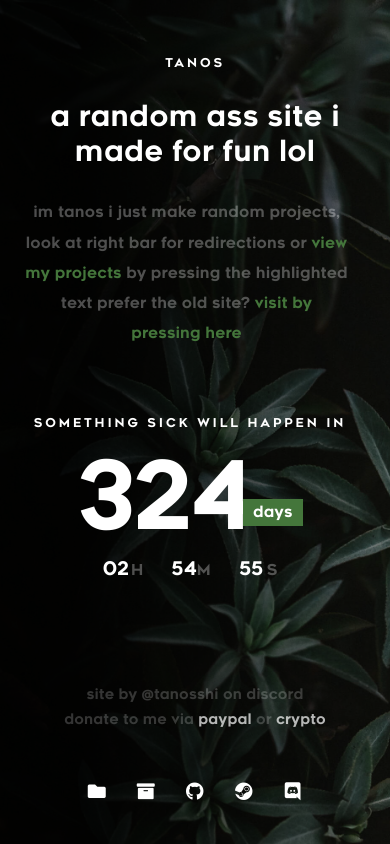
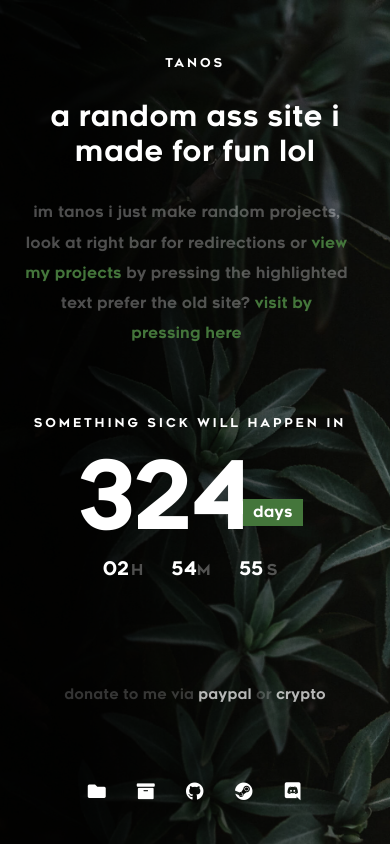
Before and after one commit to TacoGit/TacoGit.github.io, a PHP site: page / in a window 390 px wide. Run offline with PHP 8.4, Linux system fonts and the light colour scheme.

Commit message:
fix donation getting in way of navbar

```diff
--- a/css/main.css
+++ b/css/main.css
@@ -1724,11 +1724,26 @@ html.no-csstransitions .home-content__main {
     top: 83%;
     width: 70px;
   }
+
+  #doonat {
+    padding-bottom: 30px;
+  }
+
+  #siteby {
+    display: none;
+  }
 }
 
 @media only screen and (max-width:500px) {
   .home-social {
     top: 81.5%;
+    width: 70px;
+  }
+}
+
+@media only screen and (max-width:300px) {
+  .home-social {
+    top: 76%;
     width: 70px;
   }
 }
--- a/index.html
+++ b/index.html
@@ -1,5 +1,4 @@
 <!-- add arc.io -->
-
 <!-- this site is so minified now :) -->
 
 <html class="js svg audio canvas cssremunit csscalc cssgradients supports no-touchevents video cssanimations cssfilters flexbox flexboxlegacy no-flexboxtweener flexwrap csstransforms csstransforms3d csstransitions backgroundblendmode ss-loaded" lang="en" style="" data-useragent="Mozilla/5.0 (Windows NT 10.0; Win64; x64) AppleWebKit/537.36 (KHTML, like Gecko) Chrome/122.0.0.0 Safari/537.36 Edg/122.0.0.0"><head>
@@ -79,7 +78,6 @@
 
                 <div class="col-four home-content__counter">
                     <h3>something sick will happen in</h3>
-
                     <div class="home-content__clock"><div class="top"><div class="time days">00 <span>day</span></div></div><div class="time hours">00 <span>H</span></div><div class="time minutes">00 <span>M</span></div><div class="time seconds">00 <span>S</span></div></div>  <!-- end home-content__clock -->
                 </div>
 
@@ -109,8 +107,8 @@
 
             <div class="row home-copyright">
                 <!-- <span>site kept active by <a href="https://arc.io">arc.io</a></span> -- Not yet, soon!!  -->
-                <span>site by @tanosshi on discord</span>
-                <span>donate to me via <a href="https://www.paypal.com/paypalme/tanospaypal" style="cursor:pointer;" onclick="window.location = 'https://www.paypal.com/paypalme/tanospaypal'">paypal</a> or <a href="/donate" style="cursor:pointer;" onclick="window.location = '/donate'">crypto</a></span>
+                <span id="siteby">site by @tanosshi on discord</span>
+                <span id="doonat">donate to me via <a href="https://www.paypal.com/paypalme/tanospaypal" style="cursor:pointer;" onclick="window.location = 'https://www.paypal.com/paypalme/tanospaypal'">paypal</a> or <a href="/donate" style="cursor:pointer;" onclick="window.location = '/donate'">crypto</a></span>
             </div>
 
         </div>
```
